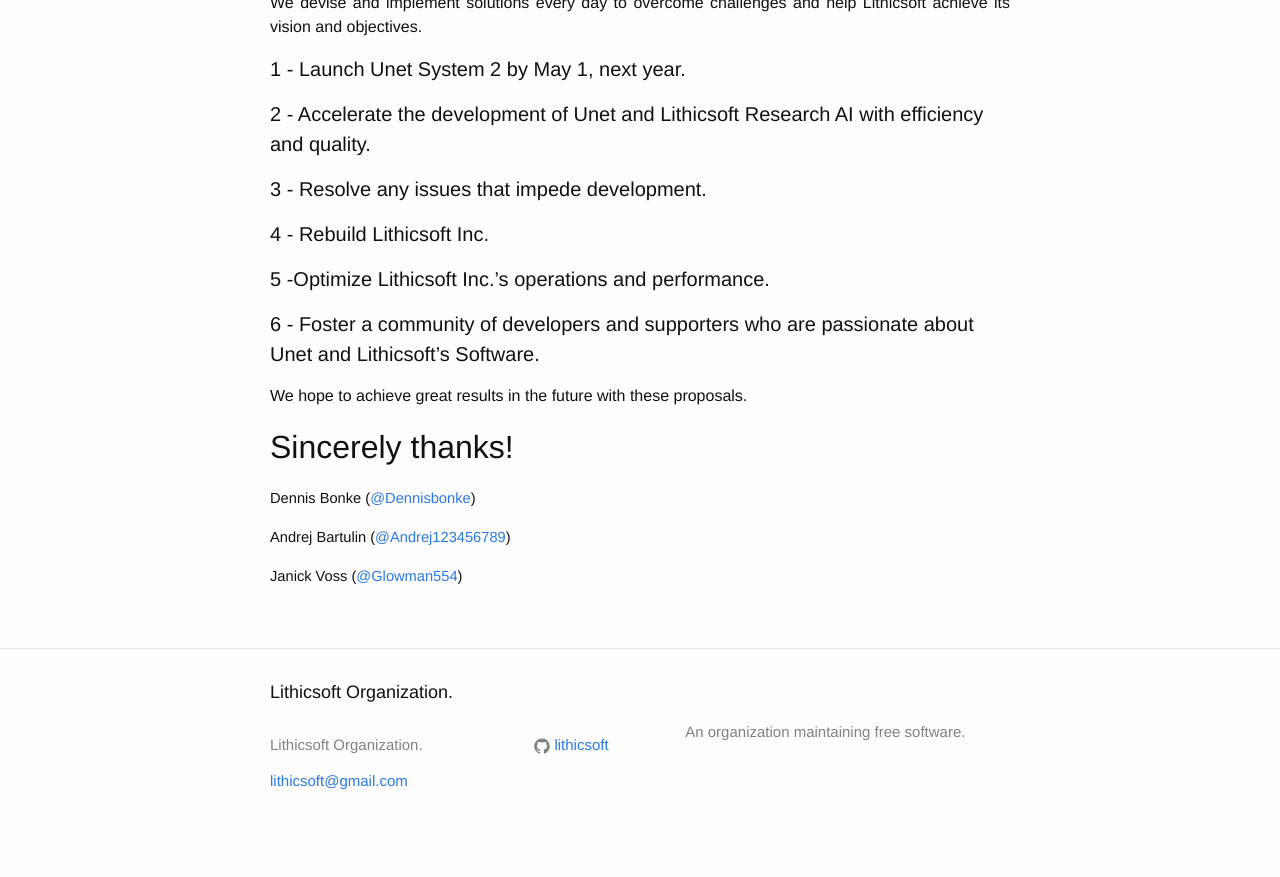
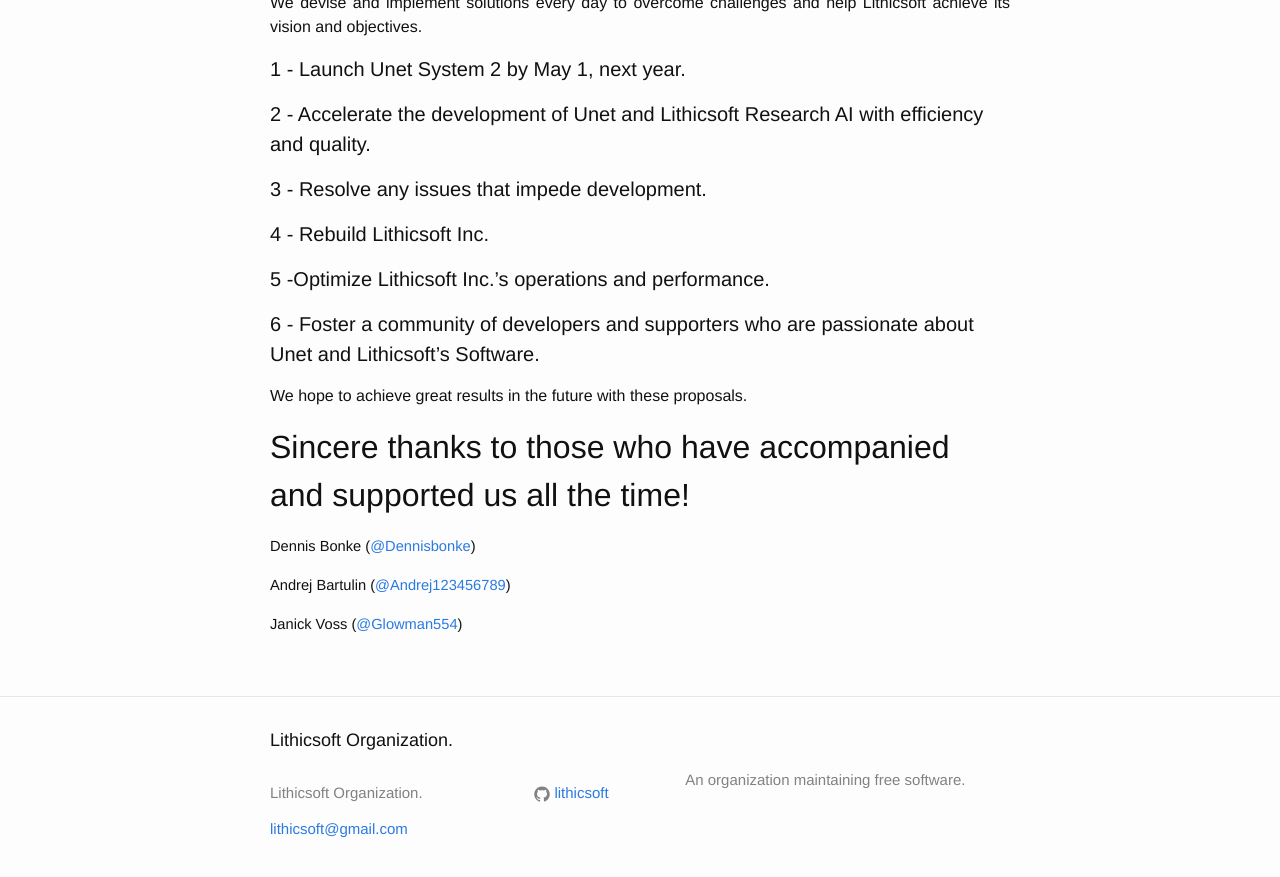
Before and after one commit to Lithicsoft/posts, a Jekyll site: the page built from _posts/2023-10-26-new-phase-innovation.markdown, in a window 1280 px wide and 900 px high, scrolled down 1373 px. Shown: the top 877 px of the window. Built offline with Jekyll 4.4.1, drawn with Linux system fonts in a browser that asks for light colours; before the commit the page ends 2225 px from its top, so only the background shows below that.

Commit message:
Update 2023-10-26-new-phase-innovation.markdown

```diff
--- a/_posts/2023-10-26-new-phase-innovation.markdown
+++ b/_posts/2023-10-26-new-phase-innovation.markdown
@@ -52,7 +52,7 @@ We devise and implement solutions every day to overcome challenges and help Lith
 
 We hope to achieve great results in the future with these proposals.
 
-## Sincerely thanks!
+## Sincere thanks to those who have accompanied and supported us all the time!
 
 <span style="font-size: 11pt;">Dennis Bonke
 ([@Dennisbonke](https://github.com/Dennisbonke))
```
